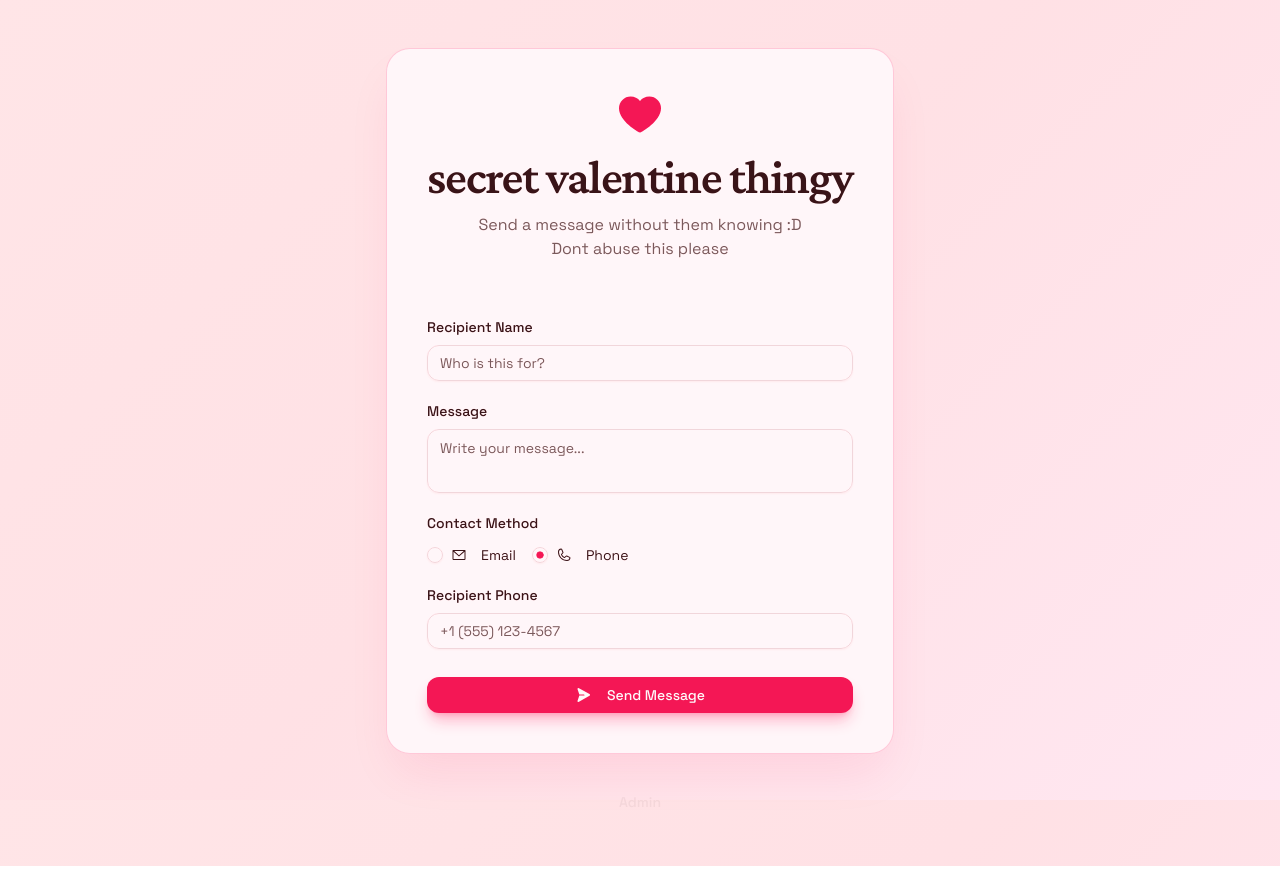
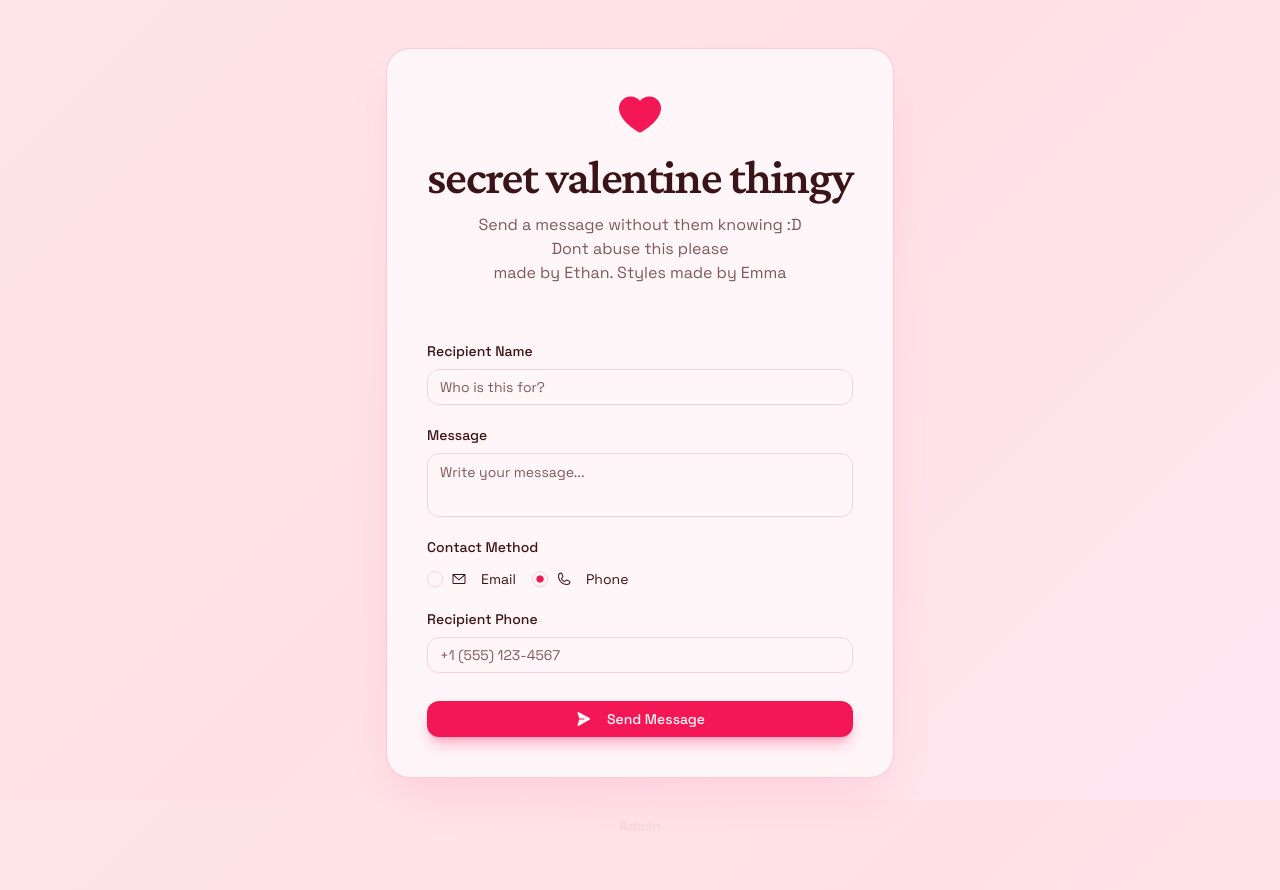
Before and after one commit to ethancroissants/secret-valentine, a React (Vite) app: page / in a window 1280 px wide. Before the commit the page ends 866 px from the top, so only its background shows below. Built offline with nearby package versions, Linux system fonts and the light colour scheme; no server answers.

Commit message:
Update MessageForm

```diff
--- a/src/components/MessageForm.tsx
+++ b/src/components/MessageForm.tsx
@@ -112,6 +112,8 @@ export function MessageForm() {
           Send a message without them knowing :D
           <br />
           Dont abuse this please
+          <br />
+          made by Ethan. Styles made by Emma
         </p>
       </div>
 
```
